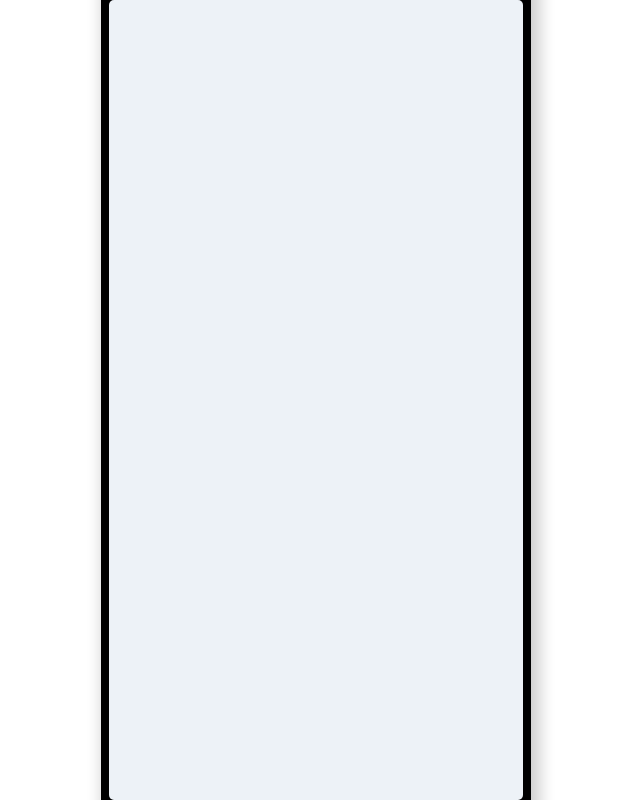
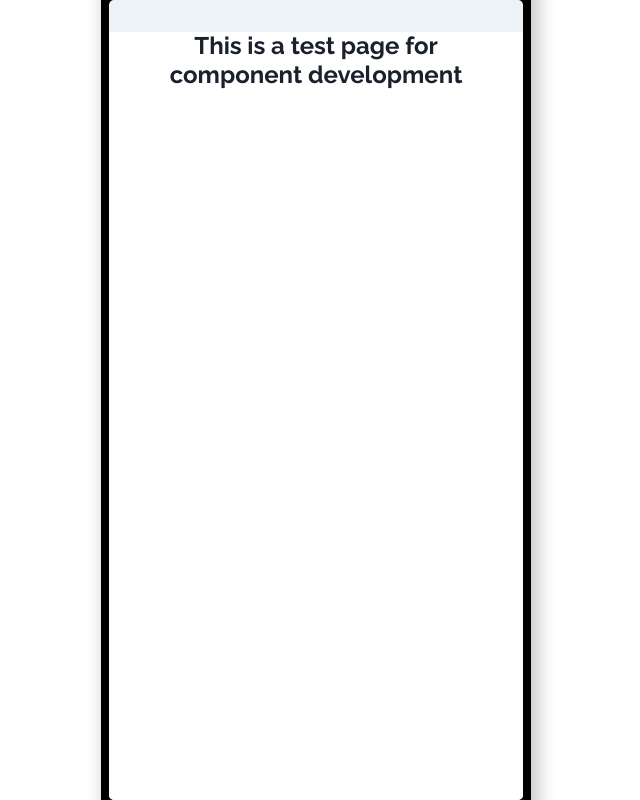
Before and after one commit to mmfallacy/tomato, a React (Vite) app: page /dev in a window 1280 px wide. Before the commit this address had no page. Shown: the whole page, without its empty margins (324-964 px from the left). Built offline with nearby package versions, Linux system fonts and the light colour scheme.

Commit message:
Chore: Add test page for developing components

```diff
--- a/src/App.tsx
+++ b/src/App.tsx
@@ -1,6 +1,6 @@
 import { Route } from 'react-router-dom';
 import { AnimatedRoutes, MobileWrapper } from '@/components';
-import { Login, Start } from '@/routes';
+import { ComponentsTestPage, Login, Start } from '@/routes';
 
 function App() {
     return (
@@ -8,6 +8,7 @@ function App() {
             <AnimatedRoutes>
                 <Route path="/" element={<Start />} />
                 <Route path="/login" element={<Login />} />
+                <Route path="/dev" element={<ComponentsTestPage />} />
             </AnimatedRoutes>
         </MobileWrapper>
     );
--- /dev/null
+++ b/src/routes/ComponentsTestPage/index.tsx
@@ -0,0 +1,13 @@
+import { Box, Heading } from '@chakra-ui/react';
+
+const ComponentsTestPage = () => {
+    return (
+        <Box pos="relative" bg="white" boxSize="100%">
+            <Heading fontSize="2xl" m="2rem auto" w="80%" textAlign="center">
+                This is a test page for component development
+            </Heading>
+        </Box>
+    );
+};
+
+export default ComponentsTestPage;
--- a/src/routes/index.tsx
+++ b/src/routes/index.tsx
@@ -1,2 +1,3 @@
 export { default as Start } from './Start';
 export { default as Login } from './Login';
+export { default as ComponentsTestPage } from './ComponentsTestPage';
```
